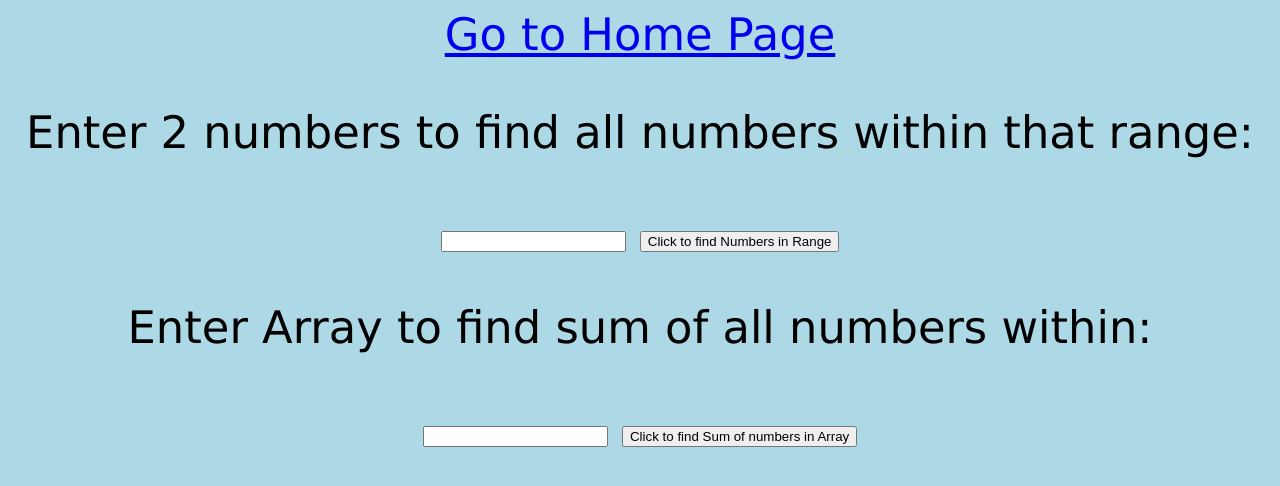
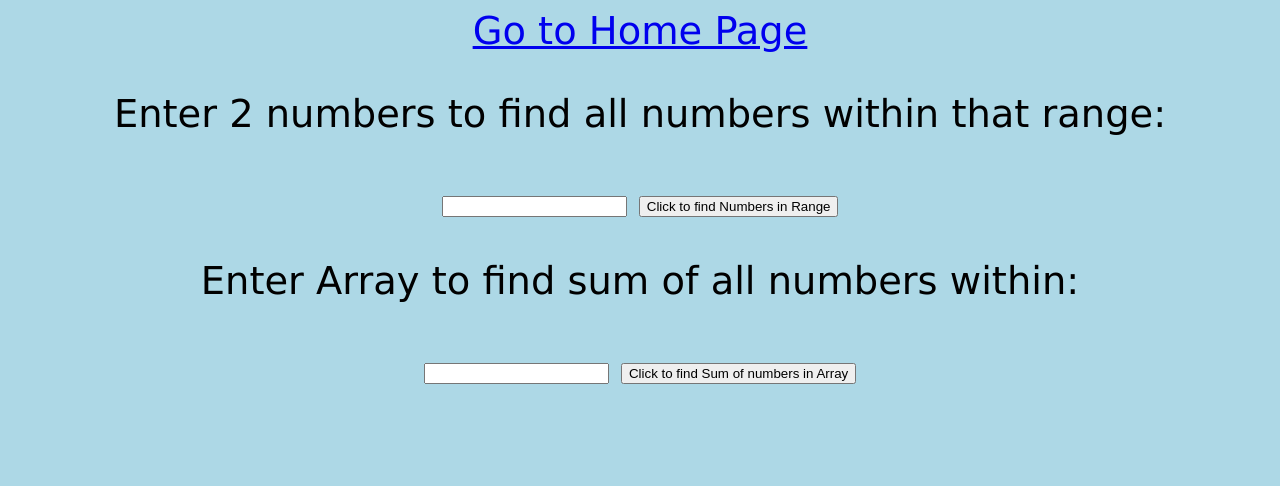
Before and after one commit to MytchellB/JavaScript-Test, a PHP site: page /page3.html in a window 1280 px wide. Shown: the top 486 px of the page. Run offline with PHP 8.4, Linux system fonts and the light colour scheme.

Commit message:
Changed formatting on page 2 and 3 for web deployment
Changed formatting on page 2 and 3 for web deployment

```diff
--- a/page2.css
+++ b/page2.css
@@ -3,4 +3,5 @@
 body {
     background-color: lightblue;
     text-align: center;
+    font-size:2vw;
 }
--- a/page3.css
+++ b/page3.css
@@ -3,7 +3,7 @@
 body {
     background-color: lightblue;
     text-align: center;
-    font-size:3.5vw;
+    font-size:3vw;
     font-family:"Lucida Sans Unicode", "Lucida Grande", sans-serif;
 }
 
```
